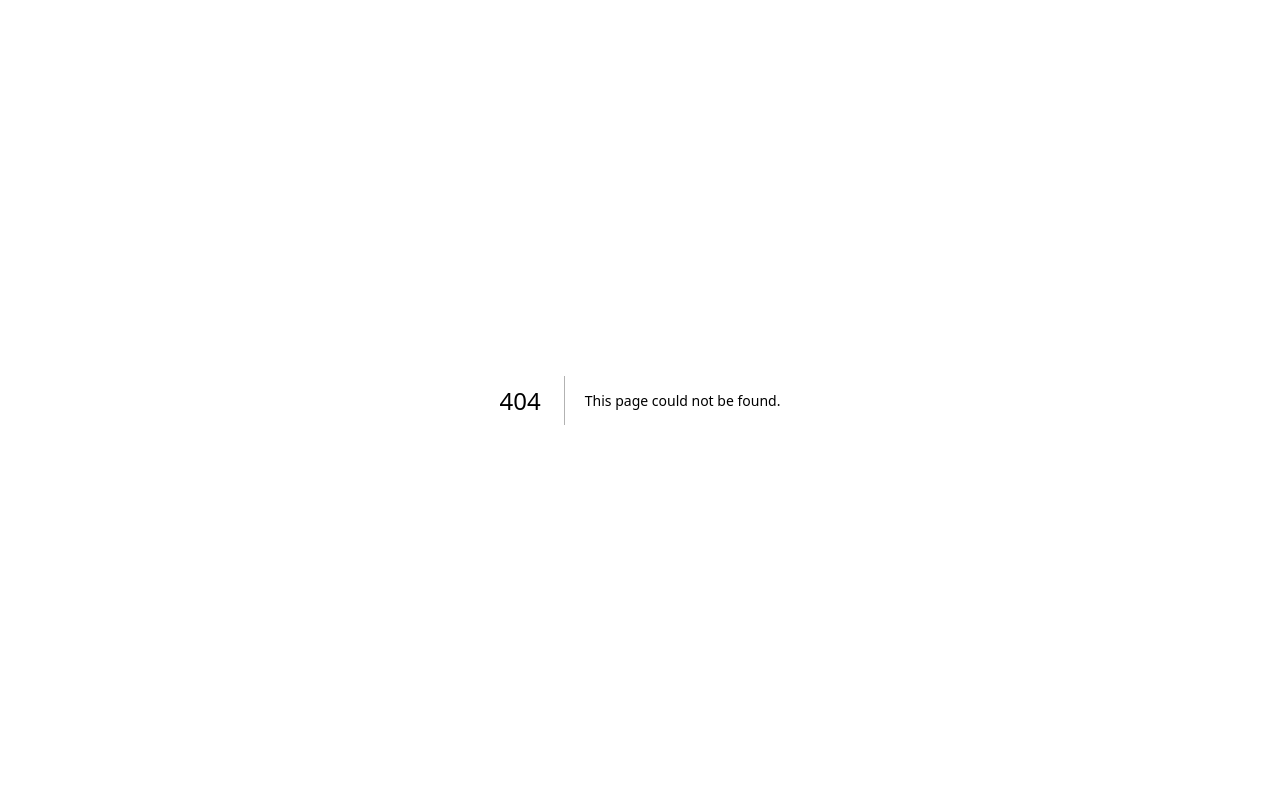
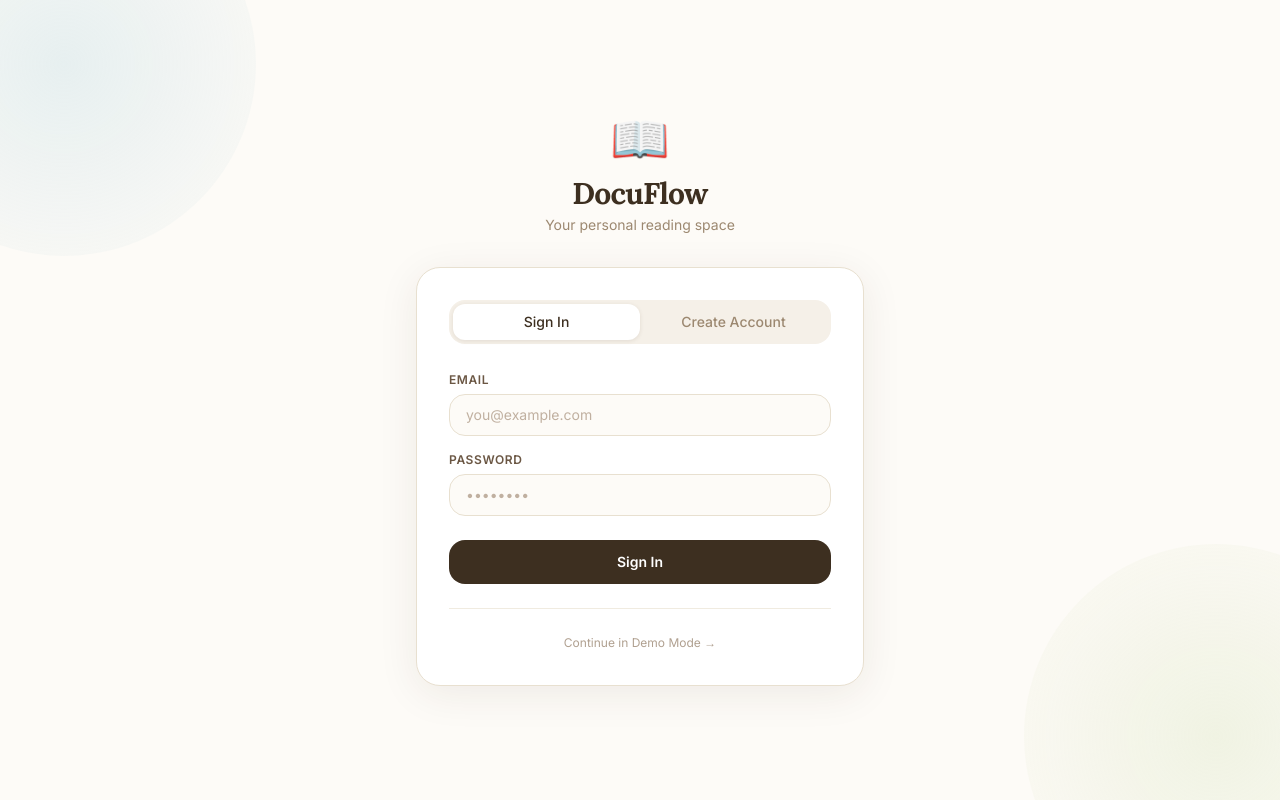
Before and after one commit to n22dcmr035-a11y/docuflow-v1, a Next.js app: page /auth in a window 1280 px wide. Before the commit this address had no page. Built offline with nearby package versions, Linux system fonts and the light colour scheme.

Commit message:
feat: add auth page (login/signup), sign-out, SQL migration, PDF client fix

```diff
--- /dev/null
+++ b/src/app/api/auth/signout/route.ts
@@ -0,0 +1,9 @@
+import { createClient } from '@/lib/supabase/server';
+import { NextResponse } from 'next/server';
+
+export async function POST(request: Request) {
+  const origin = new URL(request.url).origin;
+  const supabase = await createClient();
+  await supabase.auth.signOut();
+  return NextResponse.redirect(`${origin}/auth`);
+}
--- /dev/null
+++ b/src/app/auth/page.tsx
@@ -0,0 +1,187 @@
+'use client';
+
+import { useState, useRef } from 'react';
+import { useRouter } from 'next/navigation';
+import { motion, AnimatePresence } from 'framer-motion';
+import { createClient } from '@/lib/supabase/client';
+
+type Mode = 'login' | 'signup';
+
+export default function AuthPage() {
+  const router = useRouter();
+  const [mode, setMode] = useState<Mode>('login');
+  const [email, setEmail] = useState('');
+  const [password, setPassword] = useState('');
+  const [loading, setLoading] = useState(false);
+  const [error, setError] = useState('');
+  const [success, setSuccess] = useState('');
+  const emailRef = useRef<HTMLInputElement>(null);
+
+  const handleSubmit = async (e: React.FormEvent) => {
+    e.preventDefault();
+    setError('');
+    setSuccess('');
+    setLoading(true);
+
+    const supabase = createClient();
+    if (!supabase) {
+      setError('Supabase is not configured.');
+      setLoading(false);
+      return;
+    }
+
+    if (mode === 'login') {
+      const { error } = await supabase.auth.signInWithPassword({ email, password });
+      if (error) {
+        setError(error.message);
+      } else {
+        router.push('/dashboard');
+      }
+    } else {
+      const { error } = await supabase.auth.signUp({ email, password });
+      if (error) {
+        setError(error.message);
+      } else {
+        setSuccess('Account created! Check your email to confirm, then log in.');
+        setMode('login');
+      }
+    }
+    setLoading(false);
+  };
+
+  const switchMode = (m: Mode) => {
+    setMode(m);
+    setError('');
+    setSuccess('');
+    setTimeout(() => emailRef.current?.focus(), 50);
+  };
+
+  return (
+    <div
+      className="min-h-screen flex items-center justify-center px-4"
+      style={{ backgroundColor: '#fdfbf7' }}
+    >
+      {/* Background blobs */}
+      <div className="pointer-events-none fixed inset-0 overflow-hidden">
+        <div className="absolute -top-32 -left-32 w-96 h-96 rounded-full opacity-30" style={{ background: 'radial-gradient(circle, #b5d5e0, transparent)' }} />
+        <div className="absolute -bottom-32 -right-32 w-96 h-96 rounded-full opacity-30" style={{ background: 'radial-gradient(circle, #d4e0b5, transparent)' }} />
+      </div>
+
+      <motion.div
+        initial={{ opacity: 0, y: 24 }}
+        animate={{ opacity: 1, y: 0 }}
+        transition={{ duration: 0.5, ease: 'easeOut' }}
+        className="w-full max-w-md"
+      >
+        {/* Logo */}
+        <div className="text-center mb-8">
+          <div className="text-5xl mb-3">📖</div>
+          <h1 className="font-serif font-bold text-[#3d2f20] text-3xl tracking-tight">DocuFlow</h1>
+          <p className="text-[#9c8870] font-sans text-sm mt-1">Your personal reading space</p>
+        </div>
+
+        {/* Card */}
+        <div className="bg-white rounded-3xl border border-[#e8e0d0] shadow-[0_8px_40px_rgba(60,40,20,0.08)] p-8">
+          {/* Mode Tabs */}
+          <div className="flex rounded-2xl bg-[#f5f0e8] p-1 mb-7">
+            {(['login', 'signup'] as Mode[]).map((m) => (
+              <button
+                key={m}
+                onClick={() => switchMode(m)}
+                className="flex-1 py-2 rounded-xl text-sm font-sans font-medium transition-all"
+                style={{
+                  backgroundColor: mode === m ? 'white' : 'transparent',
+                  color: mode === m ? '#3d2f20' : '#9c8870',
+                  boxShadow: mode === m ? '0 1px 4px rgba(60,40,20,0.1)' : 'none',
+                }}
+              >
+                {m === 'login' ? 'Sign In' : 'Create Account'}
+              </button>
+            ))}
+          </div>
+
+          <form onSubmit={handleSubmit} className="space-y-4">
+            <div>
+              <label className="block text-xs font-sans font-semibold text-[#6b5744] uppercase tracking-wider mb-1.5">
+                Email
+              </label>
+              <input
+                ref={emailRef}
+                type="email"
+                value={email}
+                onChange={(e) => setEmail(e.target.value)}
+                required
+                placeholder="you@example.com"
+                className="w-full rounded-2xl border border-[#e8e0d0] bg-[#fdfbf7] px-4 py-2.5 text-sm font-sans text-[#3d2f20] placeholder-[#c0b0a0] focus:outline-none focus:border-[#b5d5e0] focus:ring-2 focus:ring-[#b5d5e0]/30 transition-all"
+              />
+            </div>
+
+            <div>
+              <label className="block text-xs font-sans font-semibold text-[#6b5744] uppercase tracking-wider mb-1.5">
+                Password
+              </label>
+              <input
+                type="password"
+                value={password}
+                onChange={(e) => setPassword(e.target.value)}
+                required
+                minLength={6}
+                placeholder="••••••••"
+                className="w-full rounded-2xl border border-[#e8e0d0] bg-[#fdfbf7] px-4 py-2.5 text-sm font-sans text-[#3d2f20] placeholder-[#c0b0a0] focus:outline-none focus:border-[#b5d5e0] focus:ring-2 focus:ring-[#b5d5e0]/30 transition-all"
+              />
+            </div>
+
+            {/* Error / Success */}
+            <AnimatePresence mode="wait">
+              {error && (
+                <motion.div
+                  key="error"
+                  initial={{ opacity: 0, height: 0 }}
+                  animate={{ opacity: 1, height: 'auto' }}
+                  exit={{ opacity: 0, height: 0 }}
+                  className="text-sm text-[#be123c] bg-[#ffe4e6] rounded-xl px-4 py-2.5 font-sans"
+                >
+                  {error}
+                </motion.div>
+              )}
+              {success && (
+                <motion.div
+                  key="success"
+                  initial={{ opacity: 0, height: 0 }}
+                  animate={{ opacity: 1, height: 'auto' }}
+                  exit={{ opacity: 0, height: 0 }}
+                  className="text-sm text-[#166534] bg-[#dcfce7] rounded-xl px-4 py-2.5 font-sans"
+                >
+                  {success}
+                </motion.div>
+              )}
+            </AnimatePresence>
+
+            <button
+              type="submit"
+              disabled={loading}
+              className="w-full py-3 rounded-2xl font-sans font-semibold text-sm transition-all mt-2"
+              style={{
+                backgroundColor: loading ? '#d4e0b5' : '#3d2f20',
+                color: loading ? '#9c8870' : 'white',
+                cursor: loading ? 'not-allowed' : 'pointer',
+              }}
+            >
+              {loading ? 'Please wait…' : mode === 'login' ? 'Sign In' : 'Create Account'}
+            </button>
+          </form>
+
+          {/* Demo Mode link */}
+          <div className="mt-6 pt-5 border-t border-[#f0ebe0] text-center">
+            <button
+              onClick={() => router.push('/dashboard')}
+              className="text-xs font-sans text-[#b0a090] hover:text-[#6b5744] transition-colors"
+            >
+              Continue in Demo Mode →
+            </button>
+          </div>
+        </div>
+      </motion.div>
+    </div>
+  );
+}
--- a/src/app/dashboard/page.tsx
+++ b/src/app/dashboard/page.tsx
@@ -1,6 +1,7 @@
 'use client';
 
 import { useState, useEffect, useCallback } from 'react';
+import { useRouter } from 'next/navigation';
 import { motion } from 'framer-motion';
 import { createClient, isSupabaseConfigured } from '@/lib/supabase/client';
 import { CurrentlyReading } from '@/components/dashboard/CurrentlyReading';
@@ -13,11 +14,18 @@ import { getCoverColor } from '@/lib/utils';
 import { DEMO_DOCS } from '@/lib/demoData';
 
 export default function DashboardPage() {
+  const router = useRouter();
   const [documents, setDocuments] = useState<Document[]>([]);
   const [loading, setLoading] = useState(true);
   const [showUpload, setShowUpload] = useState(false);
   const [search, setSearch] = useState('');
   const [isDemo, setIsDemo] = useState(false);
+
+  const handleSignOut = async () => {
+    const supabase = createClient();
+    if (supabase) await supabase.auth.signOut();
+    router.push('/auth');
+  };
 
   const fetchDocuments = useCallback(async () => {
     setLoading(true);
@@ -57,7 +65,8 @@ export default function DashboardPage() {
 
   const handleUpload = async (file: File) => {
     if (isDemo) {
-      // Demo mode: just close the modal
+      // Demo mode: show alert and close the modal
+      alert('Chức năng tải file đang bị vô hiệu hoá ở màn hình Demo. Vui lòng cài đặt thông tin Supabase của bạn vào file .env.local để bật tính năng này!');
       setShowUpload(false);
       return;
     }
@@ -139,6 +148,14 @@ export default function DashboardPage() {
               <span className="hidden sm:inline text-[10px] uppercase tracking-widest font-semibold bg-[#fef08a] text-[#3d2f20] px-2.5 py-1 rounded-full">
                 Demo Mode
               </span>
+            )}
+            {!isDemo && (
+              <button
+                onClick={handleSignOut}
+                className="hidden sm:block text-xs font-sans text-[#9c8870] hover:text-[#3d2f20] transition-colors px-2 py-1"
+              >
+                Sign Out
+              </button>
             )}
             <Button
               variant="primary"
--- a/src/app/page.tsx
+++ b/src/app/page.tsx
@@ -1,5 +1,19 @@
 import { redirect } from 'next/navigation';
+import { createClient } from '@/lib/supabase/server';
+import { isSupabaseConfigured } from '@/lib/supabase/client';
 
-export default function Home() {
-  redirect('/dashboard');
+export default async function Home() {
+  // In demo mode, go straight to dashboard
+  if (!isSupabaseConfigured()) {
+    redirect('/dashboard');
+  }
+
+  const supabase = await createClient();
+  const { data: { user } } = await supabase.auth.getUser();
+
+  if (user) {
+    redirect('/dashboard');
+  } else {
+    redirect('/auth');
+  }
 }
--- a/src/components/reader/PdfReaderClient.tsx
+++ b/src/components/reader/PdfReaderClient.tsx
@@ -4,7 +4,6 @@ import { useState } from 'react';
 import { Document, Page, pdfjs } from 'react-pdf';
 import 'react-pdf/dist/Page/AnnotationLayer.css';
 import 'react-pdf/dist/Page/TextLayer.css';
-import { Button } from '@/components/ui/Button';
 
 pdfjs.GlobalWorkerOptions.workerSrc = `//unpkg.com/pdfjs-dist@${pdfjs.version}/build/pdf.worker.min.mjs`;
 
@@ -17,23 +16,36 @@ export function PdfReaderClient({ url }: PdfReaderClientProps) {
   const [page, setPage] = useState(1);
   const [scale, setScale] = useState(1.2);
 
+  const zoomOut = () => setScale((s) => parseFloat(Math.max(0.5, s - 0.1).toFixed(1)));
+  const zoomIn = () => setScale((s) => parseFloat(Math.min(3, s + 0.1).toFixed(1)));
+  const prevPage = () => setPage((p) => Math.max(1, p - 1));
+  const nextPage = () => setPage((p) => Math.min(numPages, p + 1));
+
   return (
     <div className="flex flex-col items-center gap-4">
       {/* Controls */}
       <div className="sticky top-16 z-10 flex items-center gap-3 bg-white/80 backdrop-blur border border-[#e8e0d0] rounded-2xl px-4 py-2 shadow-md">
-        <Button variant="ghost" size="sm" onClick={() => setPage((p) => Math.max(1, p - 1))} disabled={page <= 1}>
+        <button
+          onClick={prevPage}
+          disabled={page <= 1}
+          className="px-3 py-1 rounded-xl text-sm font-sans text-[#6b5744] hover:bg-[#f5f0e8] disabled:opacity-40 transition-colors"
+        >
           ← Prev
-        </Button>
+        </button>
         <span className="text-sm font-sans text-[#6b5744] min-w-[70px] text-center">
           {page} / {numPages || '…'}
         </span>
-        <Button variant="ghost" size="sm" onClick={() => setPage((p) => Math.min(numPages, p + 1))} disabled={page >= numPages}>
+        <button
+          onClick={nextPage}
+          disabled={page >= numPages}
+          className="px-3 py-1 rounded-xl text-sm font-sans text-[#6b5744] hover:bg-[#f5f0e8] disabled:opacity-40 transition-colors"
+        >
           Next →
-        </Button>
+        </button>
         <div className="w-px h-5 bg-[#e8e0d0]" />
-        <Button variant="ghost" size="sm" onClick={() => setScale((s) => parseFloat(Math.max(0.5, s - 0.1).toFixed(1)))}>−</Button>
+        <button onClick={zoomOut} className="px-2 py-1 rounded-xl text-sm font-sans text-[#6b5744] hover:bg-[#f5f0e8] transition-colors">−</button>
         <span className="text-xs text-[#9c8870] w-10 text-center">{Math.round(scale * 100)}%</span>
-        <Button variant="ghost" size="sm" onClick={() => setScale((s) => parseFloat(Math.min(3, s + 0.1).toFixed(1)))}>+</Button>
+        <button onClick={zoomIn} className="px-2 py-1 rounded-xl text-sm font-sans text-[#6b5744] hover:bg-[#f5f0e8] transition-colors">+</button>
       </div>
 
       {/* PDF Render */}
```
Also changed, not shown: 1 other file (tests, documents, lock files or other folders).
